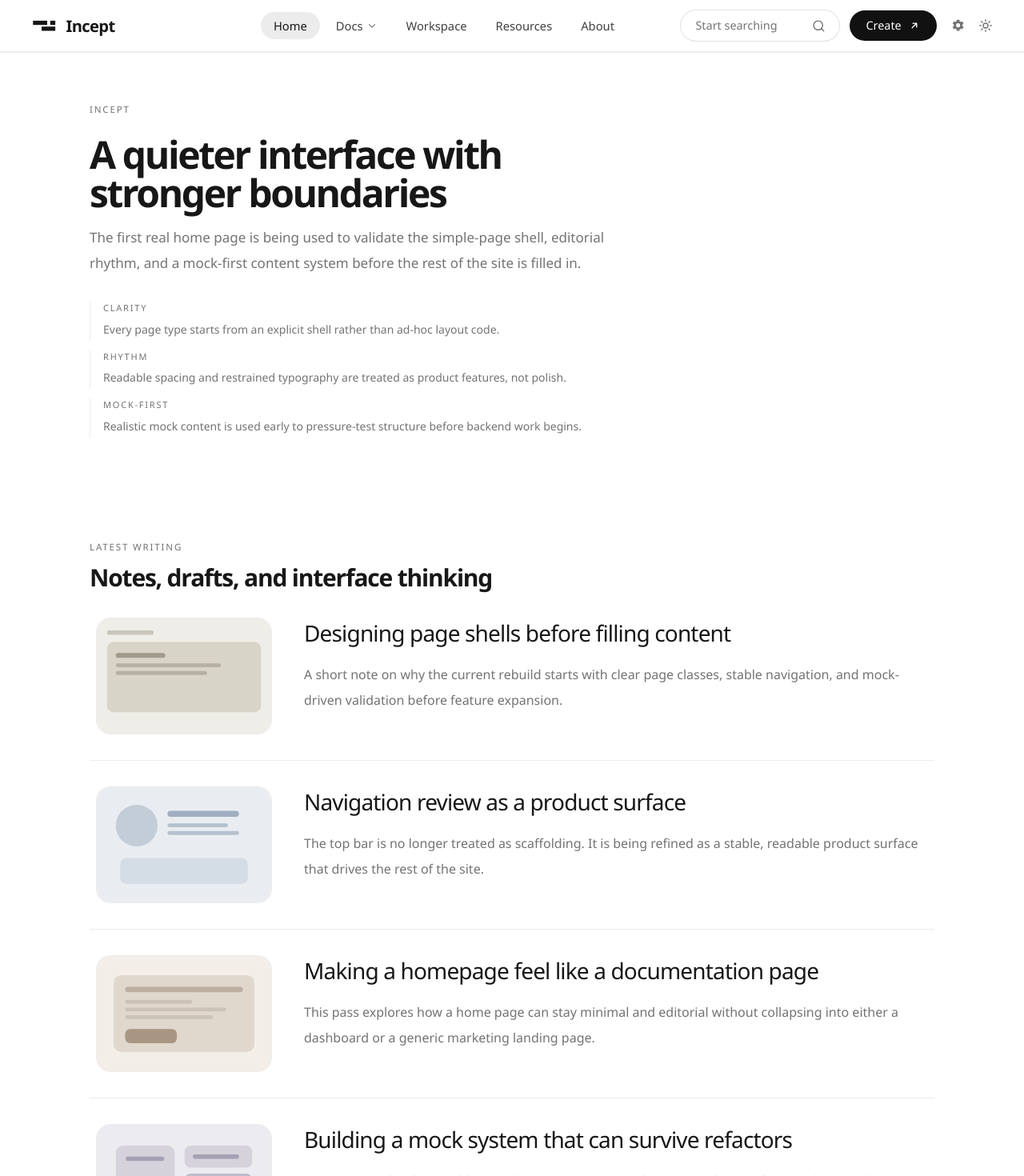
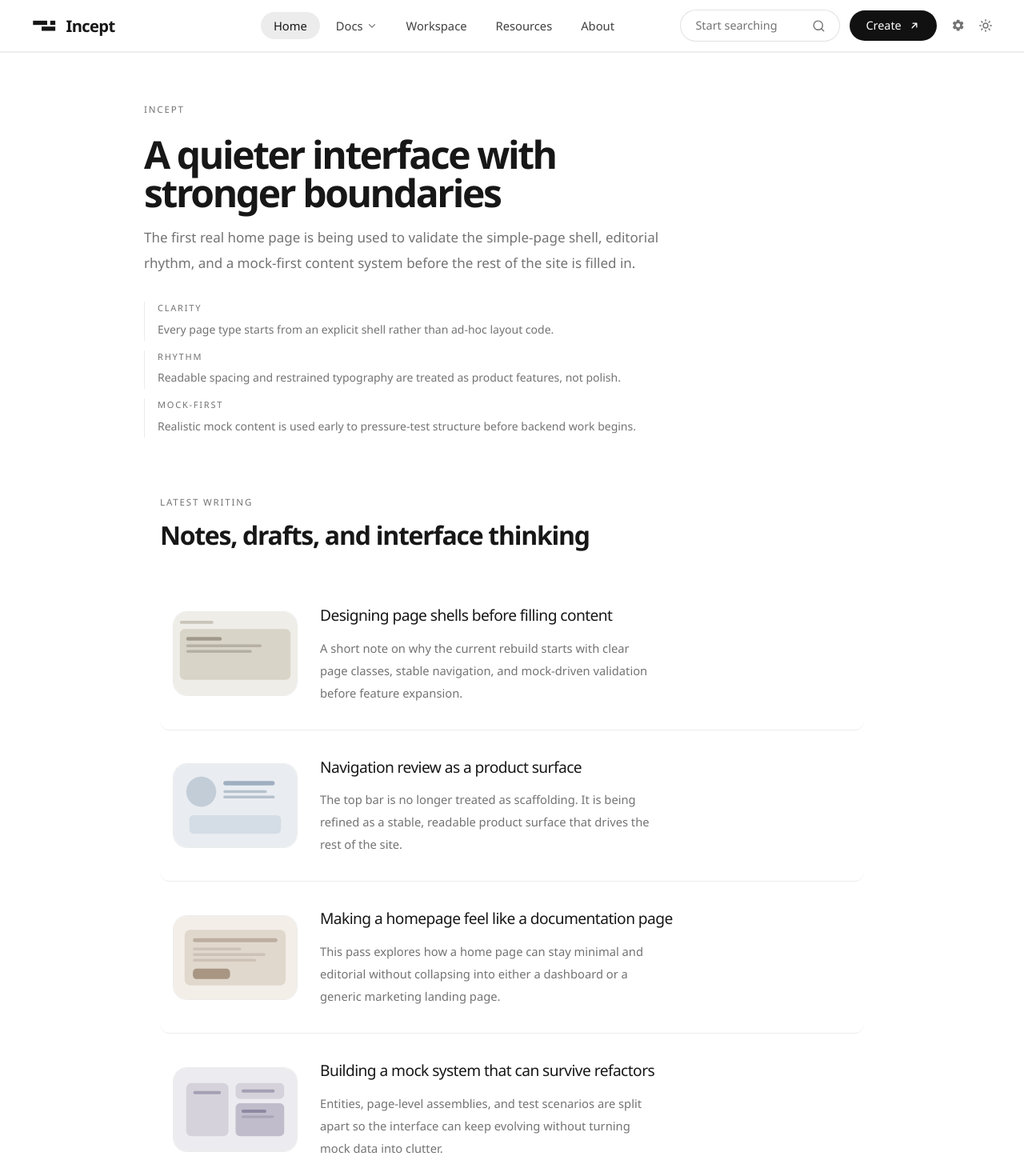
Before and after one commit to 13776578253-glitch/Incept, a Next.js app in the folder apps/web/: page /en in a window 1280 px wide. Shown: the top 1470 px of the page at 80% size. Built offline with nearby package versions, Linux system fonts and the light colour scheme.

Commit message:
Initial commit

```diff
--- a/apps/web/src/app/[locale]/test/page.tsx
+++ /dev/null
@@ -1,54 +0,0 @@
-import { SimpleShell } from '@/components/layouts/containers/simple-shell';
-
-export default function TestPage() {
-  return (
-    <SimpleShell>
-      <div className="mx-auto flex min-h-[calc(100vh-var(--navbar-height))] w-full max-w-5xl flex-col gap-8 px-6 py-12">
-        <header className="space-y-3">
-          <p className="text-sm uppercase tracking-[0.14em] text-[var(--color-nav-muted)]">
-            Test Page
-          </p>
-          <h1 className="text-4xl font-semibold tracking-[-0.04em] text-[var(--color-text)]">
-            Interface Testing Surface
-          </h1>
-          <p className="max-w-3xl text-base leading-7 text-[var(--color-nav-dropdown-description)]">
-            This page is reserved for temporary UI validation, layout checks,
-            interaction experiments, and short notes while the main shells are
-            still being refined.
-          </p>
-        </header>
-
-        <section className="grid gap-4 md:grid-cols-2">
-          <article className="rounded-[20px] border border-[var(--color-nav-dropdown-border)] bg-[var(--color-nav-dropdown-bg)] p-6">
-            <h2 className="text-lg font-medium text-[var(--color-text)]">
-              Navigation Checks
-            </h2>
-            <ul className="mt-4 space-y-2 text-sm leading-6 text-[var(--color-nav-dropdown-description)]">
-              <li>Verify active nav states</li>
-              <li>Verify dropdown hover hold behavior</li>
-              <li>Check search and create entry spacing</li>
-              <li>Review settings icon active treatment</li>
-            </ul>
-          </article>
-
-          <article className="rounded-[20px] border border-[var(--color-nav-dropdown-border)] bg-[var(--color-nav-dropdown-bg)] p-6">
-            <h2 className="text-lg font-medium text-[var(--color-text)]">
-              Layout Checks
-            </h2>
-            <ul className="mt-4 space-y-2 text-sm leading-6 text-[var(--color-nav-dropdown-description)]">
-              <li>Validate top spacing under fixed navbar</li>
-              <li>Check simple-shell content width</li>
-              <li>Review light and dark contrast</li>
-              <li>Confirm mobile header behavior</li>
-            </ul>
-          </article>
-        </section>
-
-        <section className="rounded-[24px] border border-dashed border-[var(--color-nav-dropdown-border)] p-8 text-sm leading-7 text-[var(--color-nav-dropdown-description)]">
-          Add temporary notes, screenshots summary, or component experiments here
-          while building the real page shells.
-        </section>
-      </div>
-    </SimpleShell>
-  );
-}
--- a/apps/web/src/features/home/components/home-blog-list.tsx
+++ b/apps/web/src/features/home/components/home-blog-list.tsx
@@ -10,13 +10,14 @@ type HomeBlogListProps = {
 
 export function HomeBlogList({ entries, locale }: HomeBlogListProps) {
   return (
-    <section className="py-14 md:py-18">
+    <section className="py-8 md:py-10">
+      <div className="mx-auto max-w-[880px]">
         <div className="mb-8 flex items-end justify-between gap-6">
           <div className="space-y-3">
             <p className="text-[0.72rem] font-medium uppercase tracking-[0.16em] text-[var(--color-nav-muted)]">
               Latest writing
             </p>
-          <h2 className="text-2xl font-semibold tracking-[-0.04em] text-[var(--color-text)] md:text-3xl">
+            <h2 className="text-2xl font-semibold tracking-[-0.04em] text-[var(--color-text)] md:text-[2rem]">
               Notes, drafts, and interface thinking
             </h2>
           </div>
@@ -27,27 +28,28 @@ export function HomeBlogList({ entries, locale }: HomeBlogListProps) {
             <Link
               key={entry.id}
               href={withLocalePath(locale, entry.href)}
-            className="grid gap-6 py-8 transition-colors hover:bg-[var(--color-nav-item-hover)] first:pt-0 last:pb-0 md:grid-cols-[220px_minmax(0,1fr)] md:gap-10 md:px-2"
+              className="grid gap-5 rounded-[12px] px-3 py-8 transition-colors hover:bg-[color-mix(in_srgb,var(--color-nav-item-hover)_55%,transparent)] md:grid-cols-[156px_minmax(0,1fr)] md:items-center md:gap-7 md:px-4"
             >
-            <div className="overflow-hidden rounded-[18px] border border-[var(--color-nav-dropdown-border)] bg-[var(--color-nav-dropdown-bg)]">
+              <div className="w-full max-w-[156px] justify-self-center overflow-hidden rounded-[18px] border border-[var(--color-nav-dropdown-border)] bg-[var(--color-nav-dropdown-bg)]">
                 <img
                   src={entry.imageSrc}
                   alt={entry.imageAlt}
-                className="h-44 w-full object-cover md:h-36"
+                  className="h-[124px] w-full object-cover md:h-[104px]"
                 />
               </div>
 
-            <div className="space-y-4">
-              <h3 className="text-xl font-medium tracking-[-0.03em] text-[var(--color-text)] md:text-[1.75rem]">
+              <div className="space-y-3">
+                <h3 className="text-[1.15rem] font-medium tracking-[-0.03em] text-[var(--color-text)] md:text-[1.2rem]">
                   {entry.title}
                 </h3>
-              <p className="max-w-3xl text-base leading-8 text-[var(--color-nav-dropdown-description)]">
+                <p className="max-w-[50ch] text-[0.92rem] leading-7 text-[var(--color-nav-dropdown-description)]">
                   {entry.summary}
                 </p>
               </div>
             </Link>
           ))}
         </div>
+      </div>
     </section>
   );
 }
--- a/apps/web/src/features/home/components/home-bottom-section.tsx
+++ b/apps/web/src/features/home/components/home-bottom-section.tsx
@@ -7,6 +7,7 @@ type HomeBottomSectionProps = {
 export function HomeBottomSection({ section }: HomeBottomSectionProps) {
   return (
     <section className="py-14 md:py-18">
+      <div className="mx-auto max-w-[920px]">
         <div className="max-w-3xl space-y-4">
           <p className="text-[0.72rem] font-medium uppercase tracking-[0.16em] text-[var(--color-nav-muted)]">
             Closing note
@@ -18,6 +19,7 @@ export function HomeBottomSection({ section }: HomeBottomSectionProps) {
             {section.description}
           </p>
         </div>
+      </div>
     </section>
   );
 }
--- a/apps/web/src/features/home/components/home-hero.tsx
+++ b/apps/web/src/features/home/components/home-hero.tsx
@@ -7,7 +7,8 @@ type HomeHeroProps = {
 
 export function HomeHero({ intro, statements }: HomeHeroProps) {
   return (
-    <section className="pb-12 pt-12 md:pb-14 md:pt-16">
+    <section className="pb-6 pt-12 md:pb-8 md:pt-16">
+      <div className="mx-auto max-w-[920px]">
         <div className="max-w-3xl space-y-6">
           {intro.eyebrow ? (
             <p className="text-[0.72rem] font-medium uppercase tracking-[0.16em] text-[var(--color-nav-muted)]">
@@ -41,6 +42,7 @@ export function HomeHero({ intro, statements }: HomeHeroProps) {
             </div>
           ))}
         </div>
+      </div>
     </section>
   );
 }
```
Lines whose indentation alone changed are shown as unchanged.
